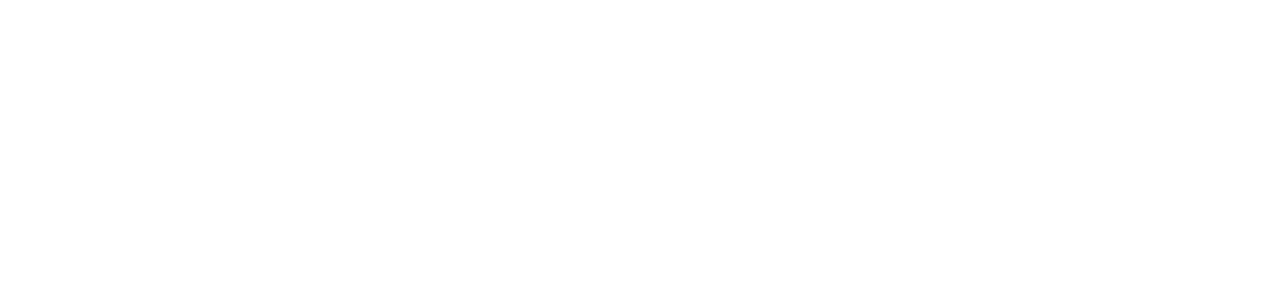
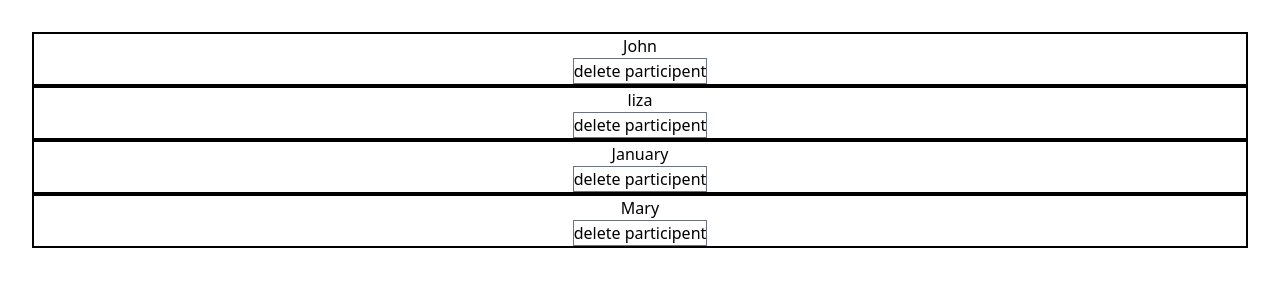
Before and after one commit to mariByr/react-works, a React (Vite) app: page / in a window 1280 px wide. Shown: the top 300 px of the page. Built offline with nearby package versions, Linux system fonts and the light colour scheme.

Commit message:
useMemo memo

```diff
--- a/src/App.tsx
+++ b/src/App.tsx
@@ -1,5 +1,6 @@
 
 import './App.css'
+import {Parent} from "./components/Parent.tsx";
 
 function App() {
 
@@ -7,7 +8,7 @@
   return (
 
 <>
-
+<Parent/>
 </>
 
 
--- /dev/null
+++ b/src/components/Child.tsx
@@ -0,0 +1,17 @@
+import type {IUser} from "../models/IUser.ts";
+import {type FC, memo} from "react";
+
+interface Props {
+    user: IUser,
+    deleteUser: (id: number) => void
+}
+//memo ,перерендиринг відбувається лише при зміні пропсів
+export const Child:FC<Props> = memo(({user, deleteUser}) => {
+    return (
+        <div className={'border border-2'}>
+           <p>{user.name}</p>
+            <button className={'border border-gray-500'} onClick={()=>{deleteUser(user.id)}}>delete participent</button>
+        </div>
+
+    );
+})
--- /dev/null
+++ b/src/components/Parent.tsx
@@ -0,0 +1,37 @@
+
+import type {IUser} from "../models/IUser.ts";
+import {Child} from "./Child.tsx";
+import {useCallback, useState} from "react";
+
+export const Parent = () => {
+
+    const friend:{name:string} = {name:'Anna'}//usememo, щоб не викликало перерендеру в дочірньому,посилання не міняється
+    console.log(friend);
+
+    const [users,setUsers]= useState<IUser[]>([
+        {id:1, name:'John',age:42,},
+        { id:2, name:'liza',age:42,},
+        {id:5, name:'January',age:42,},
+        {id:7, name:'Mary',age:42,},
+    ])
+
+    // використовуємо useCallback, щоб не перестворювати функцію при кожному рірендерингу батька при зміні стейту (вона лише викликається і змінює стейт )
+
+    const deleteUser = useCallback((id:number) => {
+        setUsers(users =>
+            users.filter(user => user.id !== id)
+        );
+    }, []);
+    return (
+        <div>
+            {
+
+            users.map((user:IUser)=>(<Child key={user.id} user={user}
+                                            deleteUser={deleteUser}
+            />))
+
+            }
+</div>
+    );
+};
+//після видалення одного юзера state батька змінився але memo захистило від перерендирингу Сhild, реакт просто видалив одного  оновивши дом без перерендирингу  всіх юзерів,лише одного стейт тобто масив змінився але пропси тобто юзери крім видаленого ті самі,тому вони не рірендеряться
--- /dev/null
+++ b/src/models/IUser.ts
@@ -0,0 +1,5 @@
+export type IUser={
+    id:number
+    name: string,
+    age: number,
+}
```
Also changed, not shown: 1 other file (tests, documents, lock files or other folders).
